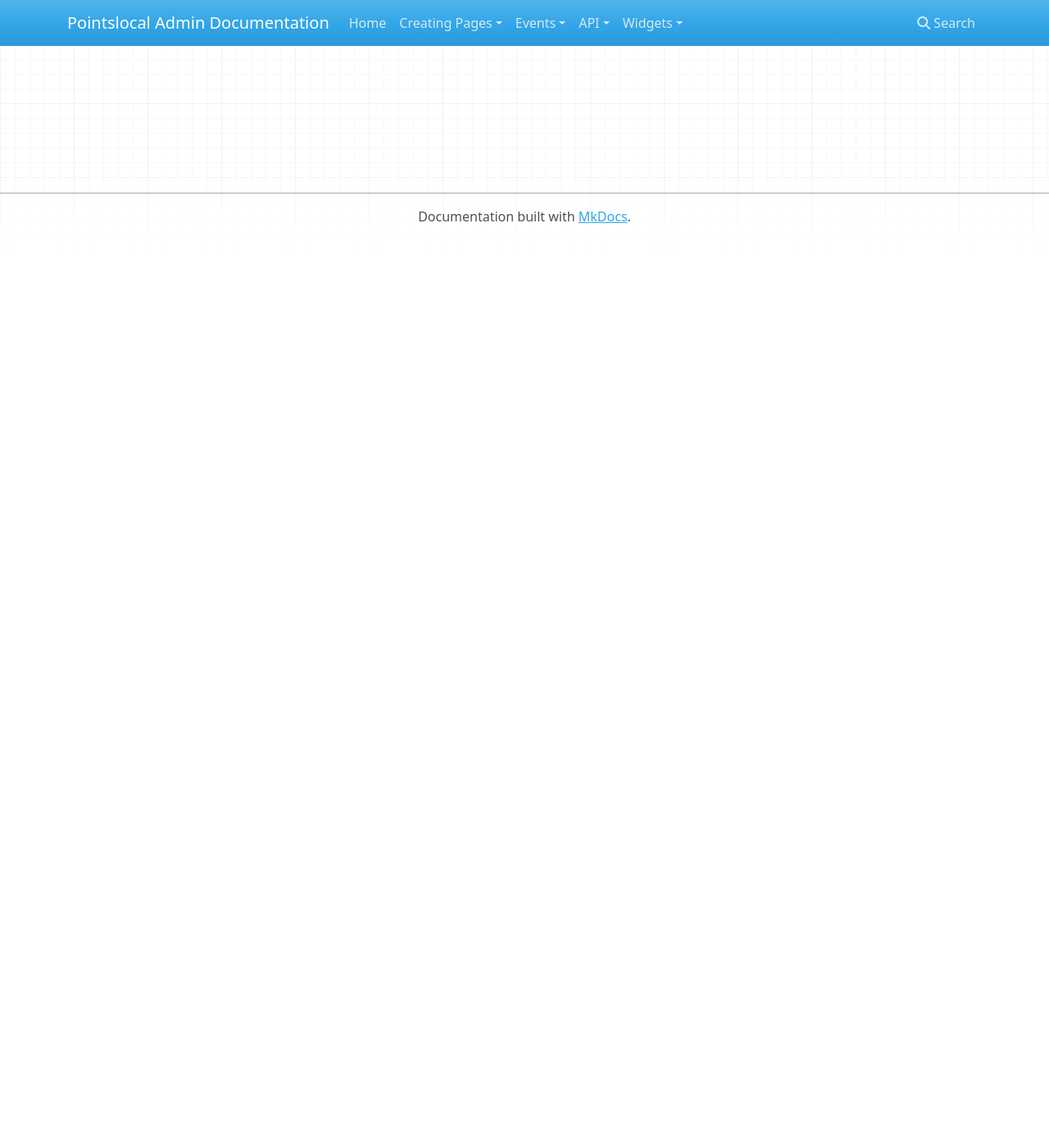
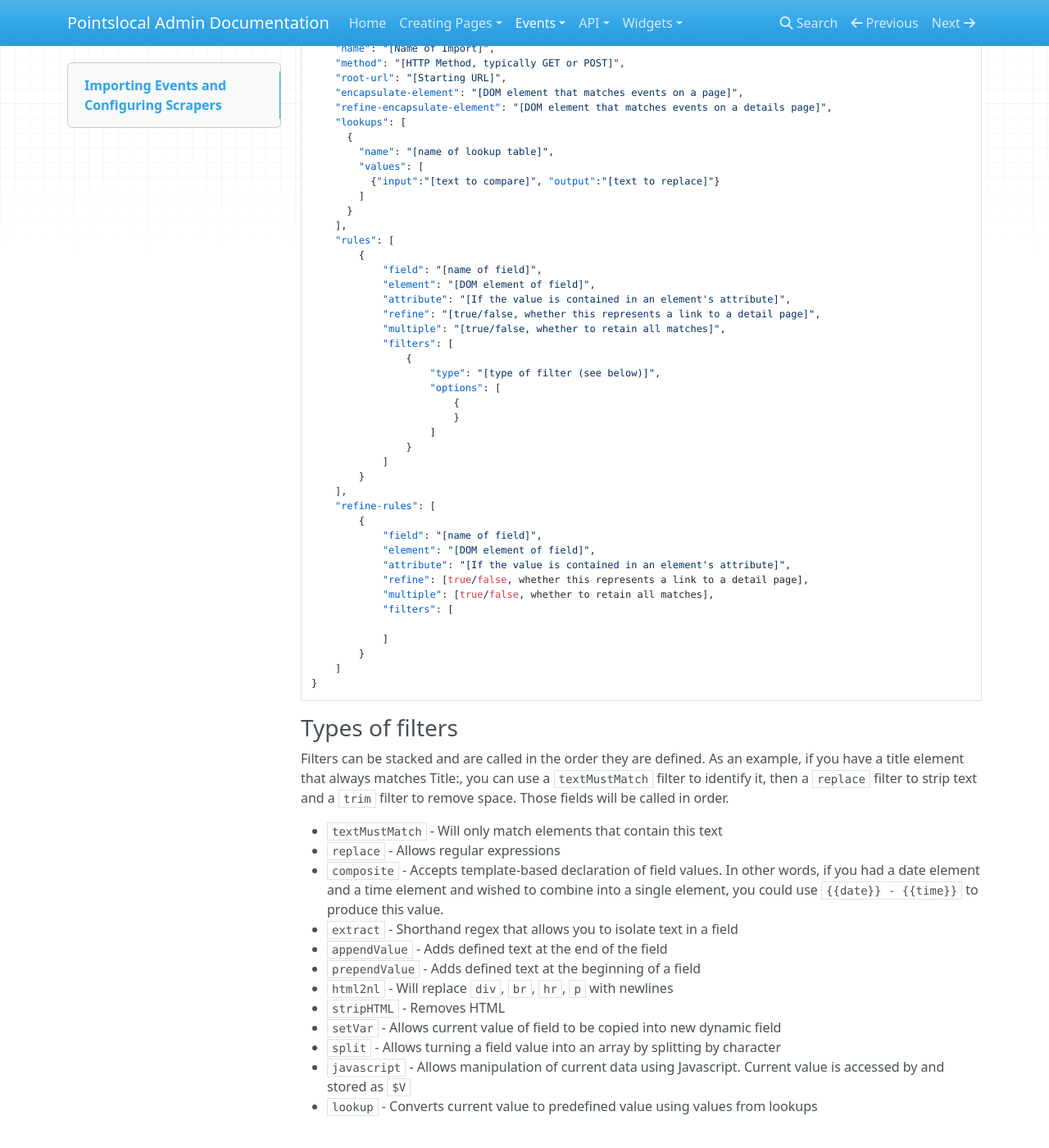
Before and after one commit to pointslocal/admin-docs, an MkDocs documentation site: the page built from docs/events_imports.md, in a window 1280 px wide and 1400 px high, scrolled down 271 px. Shown: the whole window at 82% size. Built offline with MkDocs 1.6.1, drawn with Linux system fonts in a browser that asks for light colours; nearby versions of some CDN libraries; old or Windows-style settings are respelled for this version of MkDocs; before the commit the page ends 900 px from its top, so only the background shows below that; some of the changed text lies outside the part shown.

Commit message:
Adds imports and scraper defs

````diff
--- a/docs/events_imports.md
+++ b/docs/events_imports.md
@@ -1 +1,67 @@
-[stub]
+# Importing Events and Configuring Scrapers
+
+### Scraping Manifests
+> All scraping processes are defined by configuration files called 'manifests.'  These are JSON files that utilize the following structure
+
+```json
+{
+    "name": "[Name of Import]",
+    "method": "[HTTP Method, typically GET or POST]",
+    "root-url": "[Starting URL]",
+    "encapsulate-element": "[DOM element that matches events on a page]",
+    "refine-encapsulate-element": "[DOM element that matches events on a details page]",
+    "lookups": [
+      {
+        "name": "[name of lookup table]",
+        "values": [
+          {"input":"[text to compare]", "output":"[text to replace]"}
+        ]
+      }
+    ],
+    "rules": [
+        {
+            "field": "[name of field]",
+            "element": "[DOM element of field]",
+            "attribute": "[If the value is contained in an element's attribute]",
+            "refine": "[true/false, whether this represents a link to a detail page]",
+            "multiple": "[true/false, whether to retain all matches]",
+            "filters": [
+                {
+                    "type": "[type of filter (see below)]",
+                    "options": [
+                        {
+                        }
+                    ]
+                }
+            ]
+        }
+    ],
+    "refine-rules": [
+        {
+            "field": "[name of field]",
+            "element": "[DOM element of field]",
+            "attribute": "[If the value is contained in an element's attribute]",
+            "refine": [true/false, whether this represents a link to a detail page],
+            "multiple": [true/false, whether to retain all matches],
+            "filters": [
+
+            ]
+        }
+    ]
+}
+```
+### Types of filters
+Filters can be stacked and are called in the order they are defined.  As an example, if you have a title element that always matches Title:, you can use a ```textMustMatch``` filter to identify it, then a ```replace``` filter to strip text and a ```trim``` filter to remove space.  Those fields will be called in order.
+
+* ```textMustMatch``` - Will only match elements that contain this text
+* ```replace``` - Allows regular expressions
+* ```composite``` - Accepts template-based declaration of field values.  In other words, if you had a date element and a time element and wished to combine into a single element, you could use ```{{date}} - {{time}}``` to produce this value.
+* ```extract``` - Shorthand regex that allows you to isolate text in a field
+* ```appendValue``` - Adds defined text at the end of the field
+* ```prependValue``` - Adds defined text at the beginning of a field
+* ```html2nl``` - Will replace ```div```, ```br```, ```hr```, ```p``` with newlines
+* ```stripHTML``` - Removes HTML
+* ```setVar``` - Allows current value of field to be copied into new dynamic field
+* ```split``` - Allows turning a field value into an array by splitting by character
+* ```javascript``` - Allows manipulation of current data using Javascript.  Current value is accessed by and stored as ```$V```
+* ```lookup``` - Converts current value to predefined value using values from lookups
--- a/mkdocs.yml
+++ b/mkdocs.yml
@@ -9,6 +9,7 @@ pages:
   - Managing Categories:
     - Managing Categories and Stock Art: events_categories_art.md
   - Exporting Events: events_exports.md
+  - Importing Events: events_imports.md
   - Other Content Types:
       - Sports: sports_exports.md
 - API:
````
